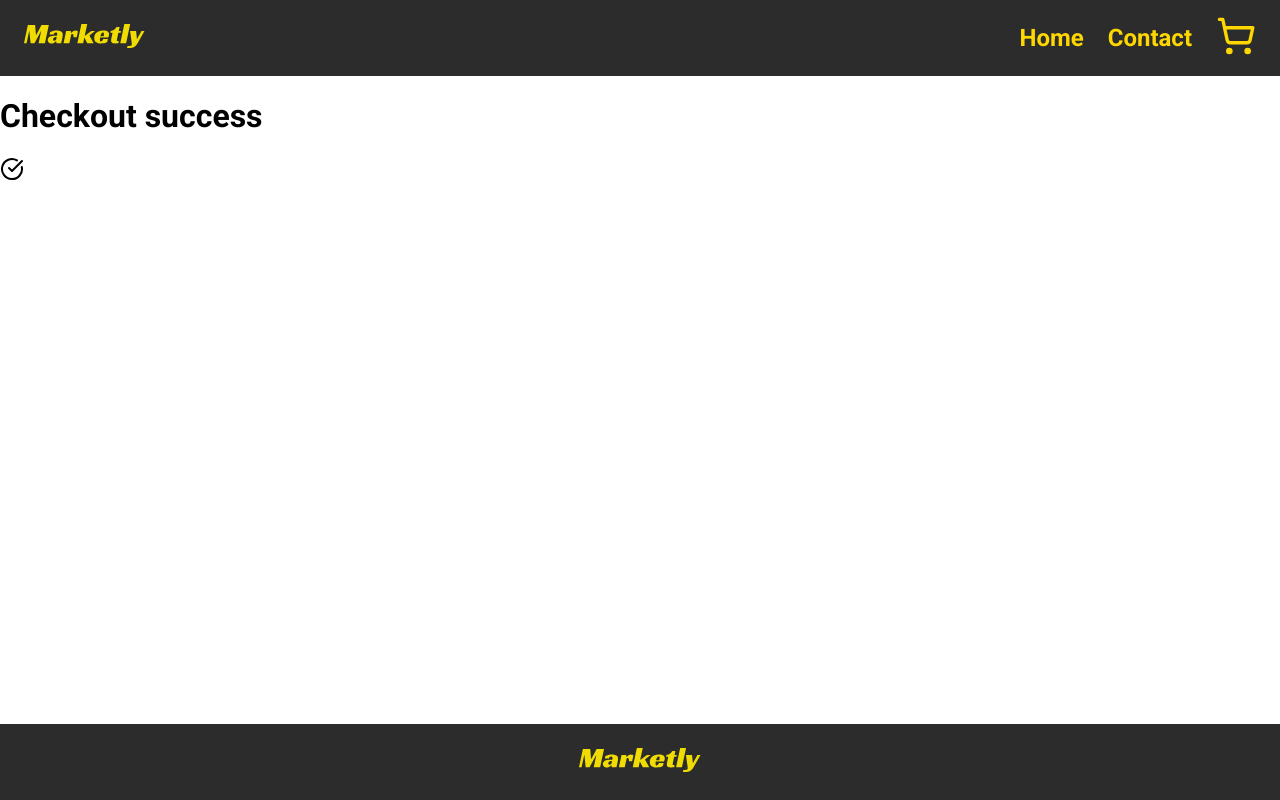
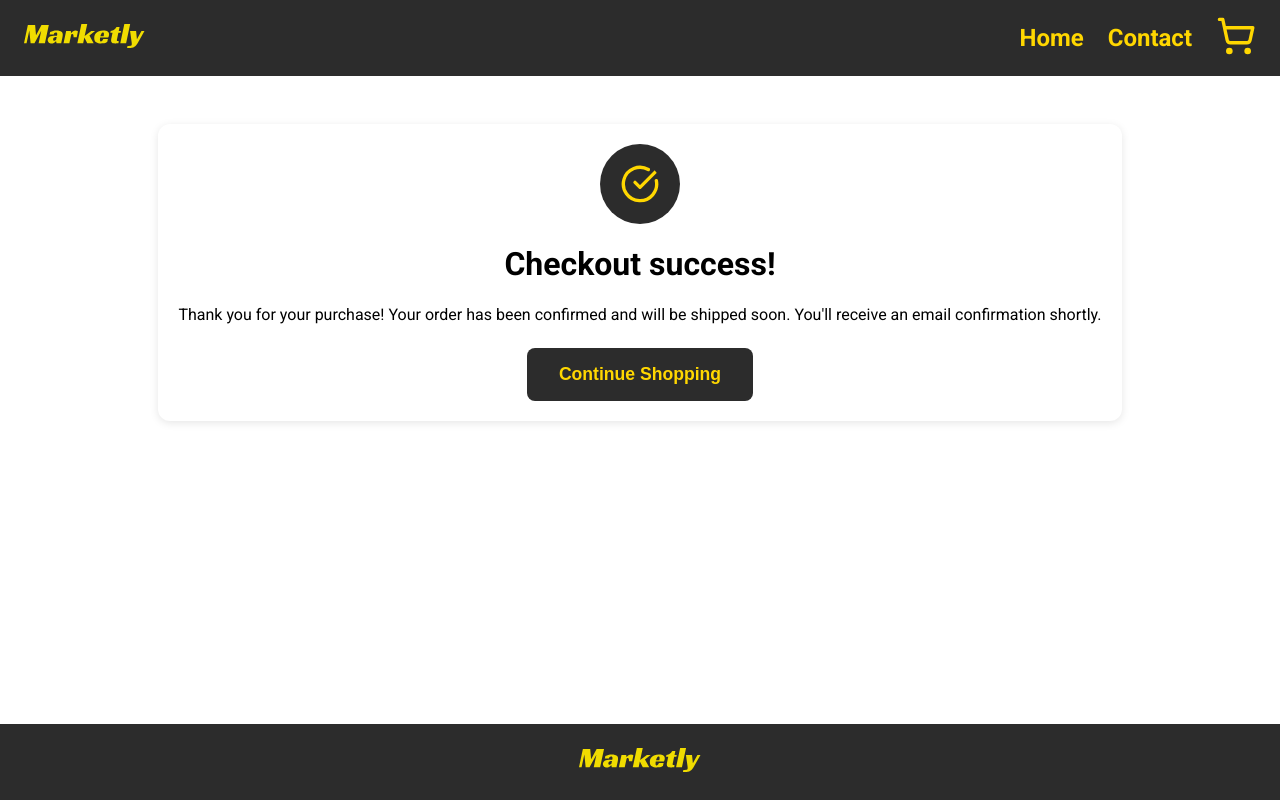
Before and after one commit to JarlErikMathiesen/marketly, a React (Create React App) app: page /checkoutsuccess in a window 1280 px wide. Built offline with nearby package versions, Linux system fonts and the light colour scheme.

Commit message:
Made checkout success page and added case that empties the cart

```diff
--- a/src/components/Cards.jsx
+++ b/src/components/Cards.jsx
@@ -63,6 +63,12 @@ export const CardImage = styled.img`
   }
 `;
 
+export const CardSuccess = styled(BaseCard)`
+  padding: 20px;
+  display: grid;
+  justify-items: center;
+`;
+
 export const DiscountBadge = styled.span`
   position: absolute;
   top: 10px;
--- a/src/components/pages/Cart.jsx
+++ b/src/components/pages/Cart.jsx
@@ -234,7 +234,9 @@ export function Cart() {
           <SummaryValue>{formatPrice(totalDiscountedPrice)} kr</SummaryValue>
         </TotalRow>
         <Link to="/checkoutsuccess">
-          <CheckoutButton>Proceed to checkout</CheckoutButton>
+          <CheckoutButton onClick={EmptyCart}>
+            Proceed to checkout
+          </CheckoutButton>
         </Link>
       </OrderSummaryCard>
     </CartContainer>
--- a/src/components/pages/CheckoutSuccess.jsx
+++ b/src/components/pages/CheckoutSuccess.jsx
@@ -1,11 +1,43 @@
 import styled from 'styled-components';
 import { CircleCheckBig } from 'lucide-react';
+import { CardSuccess } from '../Cards';
+import { CheckoutButton } from '../../styles/buttons';
+import { Link } from 'react-router-dom';
+
+const PageWrapper = styled.div`
+  display: flex;
+  justify-content: center;
+  padding: 3rem 1rem;
+`;
+
+const CheckoutSuccessCircle = styled(CircleCheckBig)`
+  color: ${({ theme }) => theme.colors.gold};
+  background-color: ${({ theme }) => theme.colors.background};
+  padding: 20px;
+  border-radius: 50px;
+  width: 40px;
+  height: 40px;
+
+  @media (max-width: ${({ theme }) => theme.breakpoints.sm}) {
+    width: 20px;
+    height: 20px;
+  }
+`;
 
 export function CheckoutSuccess() {
   return (
-    <div>
-      <h1>Checkout success</h1>
-      <CircleCheckBig />
-    </div>
+    <PageWrapper>
+      <CardSuccess>
+        <CheckoutSuccessCircle />
+        <h1>Checkout success!</h1>
+        <div>
+          Thank you for your purchase! Your order has been confirmed and will be
+          shipped soon. You'll receive an email confirmation shortly.
+        </div>
+        <Link to="/">
+          <CheckoutButton>Continue Shopping</CheckoutButton>
+        </Link>
+      </CardSuccess>
+    </PageWrapper>
   );
 }
--- a/src/context/CartContext.jsx
+++ b/src/context/CartContext.jsx
@@ -42,6 +42,10 @@ function cartReducer(state, action) {
       return state.filter((item) => item.id !== action.payload);
     }
 
+    case 'EMPTY_CART': {
+      return [];
+    }
+
     default:
       return state;
   }
@@ -64,6 +68,10 @@ export function CartProvider({ children }) {
     dispatch({ type: 'REMOVE_ITEM', payload: id });
   };
 
+  const emptyCart = () => {
+    dispatch({ type: 'EMPTY_CART' });
+  };
+
   const totalQuantity = cart.reduce((sum, item) => sum + item.quantity, 0);
 
   const totalPrice = cart.reduce(
@@ -83,6 +91,7 @@ export function CartProvider({ children }) {
         addItem,
         decrementItem,
         removeItem,
+        emptyCart,
         totalQuantity,
         totalPrice,
         totalDiscountedPrice,
```
